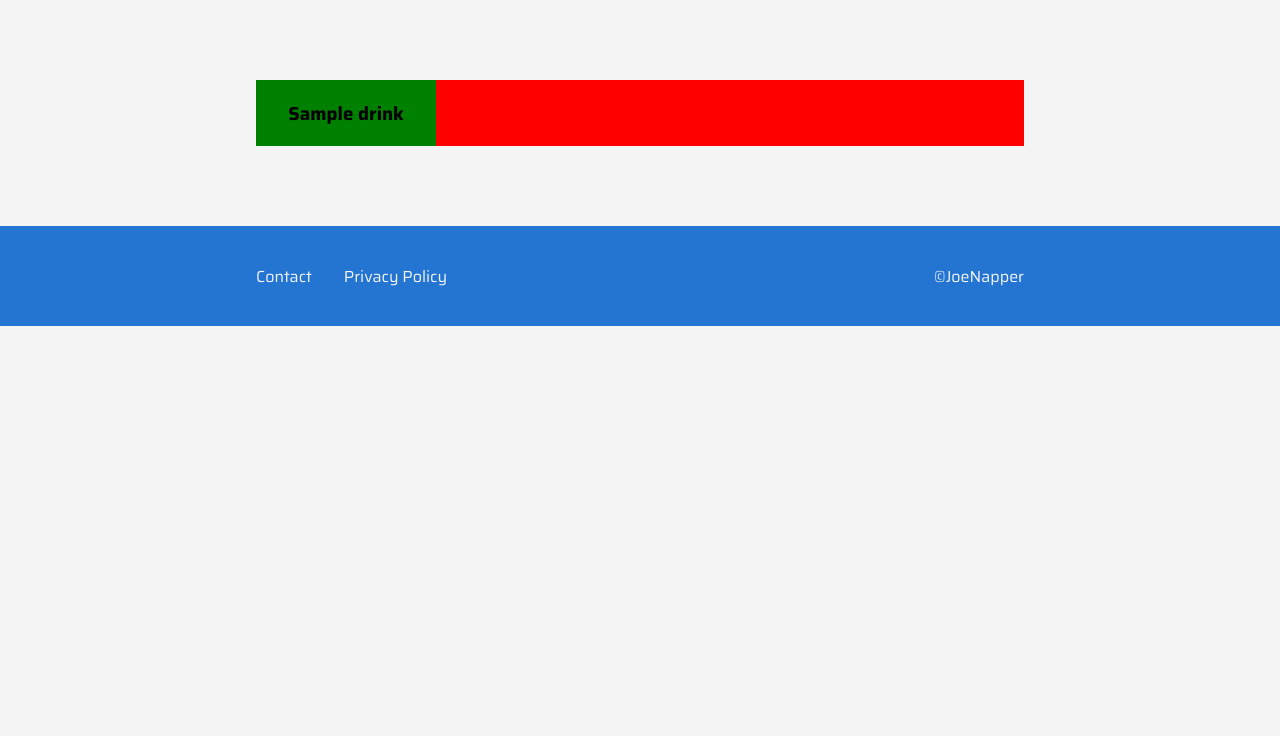
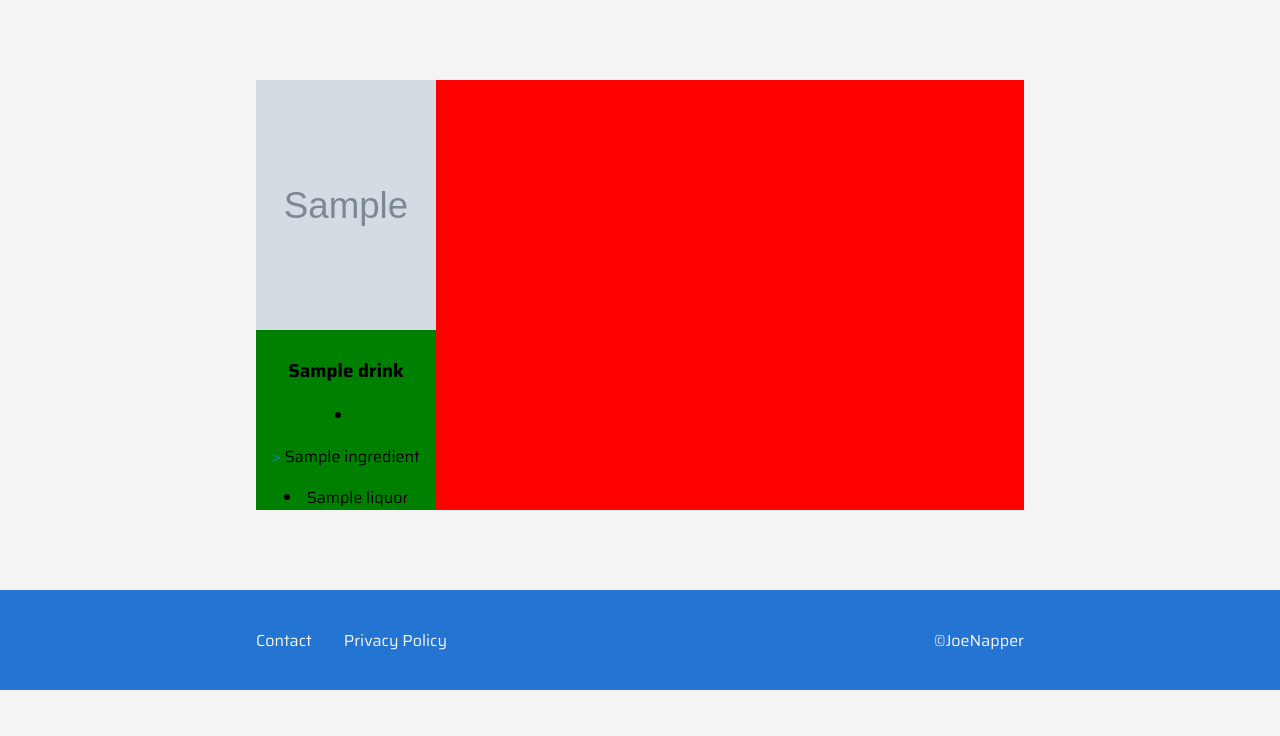
Before and after one commit to joenapper/drinking-hub, a Flask app: page /get_drinks in a window 1280 px wide. Shown: the part 64-800 px from the top of the page. Run offline with Flask 2, Linux system fonts and the light colour scheme; grey boxes marked "Sample" are stand-in pictures; a database or web service that is not in the repository returns one stand-in record (values such as "Sample title"); some libraries are stand-ins or nearby versions.

Commit message:
Iterating through each array in the database

```diff
--- a/static/css/style.css
+++ b/static/css/style.css
@@ -273,3 +273,8 @@ footer {
     background-color: green;
     text-align: center
 }
+
+.drinkImage {
+    height: 250px;
+    width: 100%;
+}
--- a/templates/drinks.html
+++ b/templates/drinks.html
@@ -4,7 +4,15 @@
         <div class="row">
             {% for drink in drinks %}
             <div class="card">
+
+                <img class="drinkImage" src="{{drink.image}}" alt="" srcset="">
                 <h3>{{drink.drink_name}}</h3>
+                {% for ingredient in drink.ingredients %}
+                     <li><p><span class="col">&gt;</span> {{ingredient}}</p></li>
+                {% endfor %}
+                {% for liquor in drink.liquor_name %}
+                    <li>{{liquor}}</li>
+                {% endfor %}
             </div>
             {% endfor %}
         </div>
```
